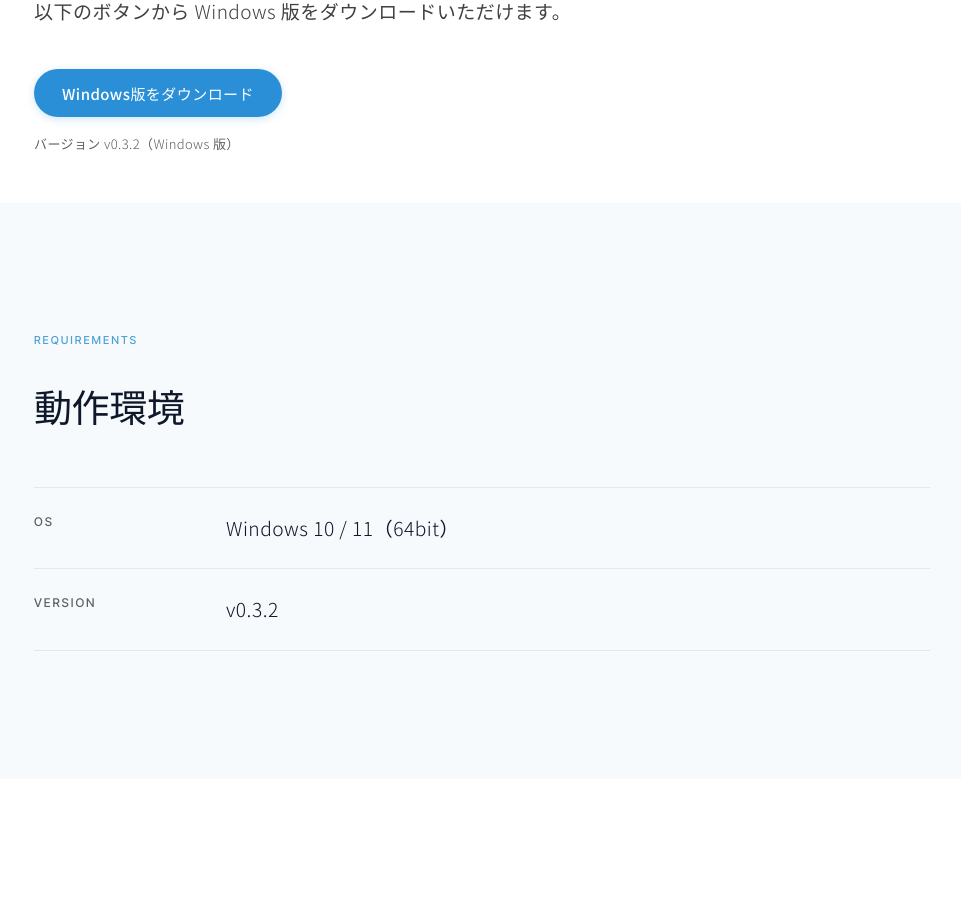
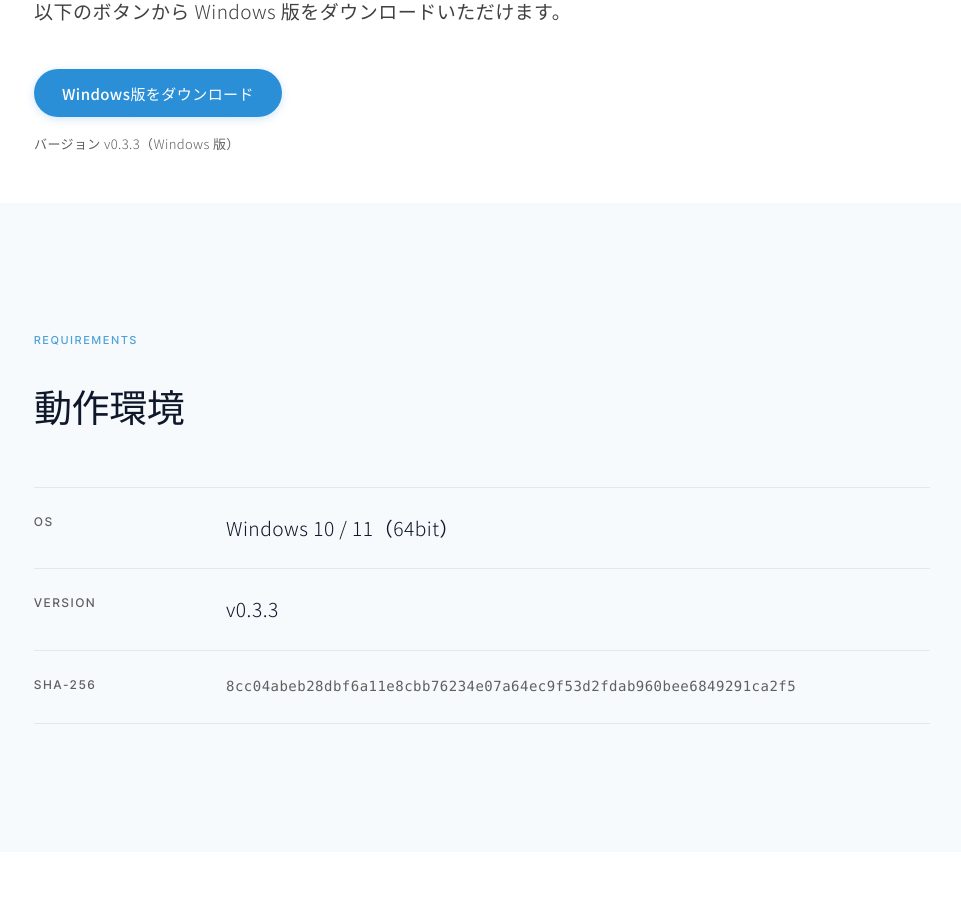
Before and after one commit to nakamura-del/trust-link-partner, a Next.js app: page /download in a window 1280 px wide. Shown: the part 360-1270 px from the top of the page, without its empty margins (158-1119 px from the left). Built offline with nearby package versions, Linux system fonts and the light colour scheme.

Commit message:
chore(download): v0.3.3 へ差し替え、SHA-256 の表示欄を足す

```diff
--- a/app/download/page.tsx
+++ b/app/download/page.tsx
@@ -11,8 +11,11 @@ const siteUrl = "https://trust-link-ptnr.com";
 //   版を上げるときは Release を作ってから、下の2定数を新しいタグ・ファイル名に差し替える。
 //   GitHub はアセット名の空白をドットに置換する（"WITNESS-AI Setup 0.3.0.exe" → "WITNESS-AI.Setup.0.3.0.exe"）。
 
-const APP_VERSION = "v0.3.2";
-const DOWNLOAD_URL = "https://github.com/nakamura-del/witness-ai-release/releases/download/v0.3.2/WITNESS-AI.Setup.0.3.2.exe";
+const APP_VERSION = "v0.3.3";
+const DOWNLOAD_URL = "https://github.com/nakamura-del/witness-ai-release/releases/download/v0.3.3/WITNESS-AI.Setup.0.3.3.exe";
+// 配布ファイルの SHA256。GitHub Release に上がっている実体から取得した値。
+// ★バージョンを上げるたびに必ず更新すること（古い値を残すと検証が通らない）。
+const SHA256 = "8cc04abeb28dbf6a11e8cbb76234e07a64ec9f53d2fdab960bee6849291ca2f5";
 // ★配布ファイルの URL が未設定（"#"）の間は、ボタンを無効表示にする。
 //   .exe 完成は数日先のため、公開しても「押しても何も起きない」状態を避ける。
 //   DOWNLOAD_URL に実URLを入れれば、自動的に通常のダウンロードボタンに切り替わる。
@@ -110,6 +113,19 @@ export default function DownloadPage() {
                 </dt>
                 <dd className="text-[clamp(16px,1.5vw,20px)] font-light leading-[1.7] text-ink">
                   {APP_VERSION}
+                </dd>
+              </div>
+              {/* ダウンロードしたファイルが改変されていないかを確かめるための値。
+                  PowerShell で Get-FileHash を実行し、この値と一致すれば正規のファイル。 */}
+              <div className="grid grid-cols-1 gap-2 border-b border-ink/[0.08] py-6 sm:grid-cols-[160px_1fr] sm:gap-8">
+                <dt
+                  className="font-display text-[12px] font-medium uppercase text-subtle"
+                  style={{ letterSpacing: "0.16em" }}
+                >
+                  SHA-256
+                </dt>
+                <dd className="break-all font-mono text-[clamp(12px,1.1vw,14px)] font-light leading-[1.7] text-subtle">
+                  {SHA256}
                 </dd>
               </div>
             </dl>
```
